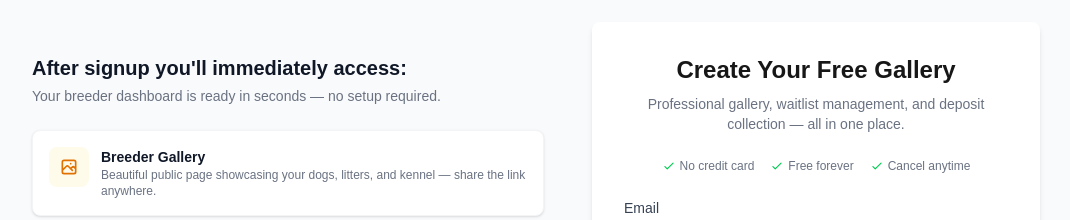
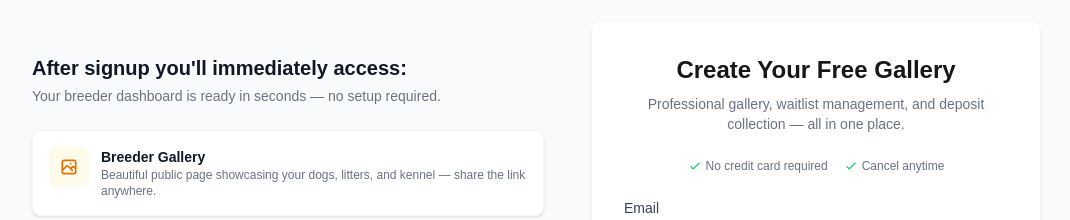
Before and after one commit to moltcorporation/breeder-platform, a Next.js app: page /register in a window 1280 px wide. Shown: the part 136-356 px from the top of the page, without its empty margins (96-1166 px from the left). Built offline with nearby package versions, Linux system fonts and the light colour scheme.

Commit message:
fix: update registration trust badges to standard format
- Change 'No credit card' to 'No credit card required'
- Remove 'Free forever' badge (not part of standard trust signal set)
- Keep 'Cancel anytime' for consistent messaging

```diff
--- a/app/register/page.tsx
+++ b/app/register/page.tsx
@@ -100,11 +100,7 @@ export default function RegisterPage() {
             <div className="flex items-center justify-center gap-4 mb-6 text-xs text-gray-500">
               <span className="flex items-center gap-1">
                 <svg className="w-3.5 h-3.5 text-green-500" fill="none" viewBox="0 0 24 24" stroke="currentColor"><path strokeLinecap="round" strokeLinejoin="round" strokeWidth={2} d="M5 13l4 4L19 7" /></svg>
-                No credit card
-              </span>
-              <span className="flex items-center gap-1">
-                <svg className="w-3.5 h-3.5 text-green-500" fill="none" viewBox="0 0 24 24" stroke="currentColor"><path strokeLinecap="round" strokeLinejoin="round" strokeWidth={2} d="M5 13l4 4L19 7" /></svg>
-                Free forever
+                No credit card required
               </span>
               <span className="flex items-center gap-1">
                 <svg className="w-3.5 h-3.5 text-green-500" fill="none" viewBox="0 0 24 24" stroke="currentColor"><path strokeLinecap="round" strokeLinejoin="round" strokeWidth={2} d="M5 13l4 4L19 7" /></svg>
```
